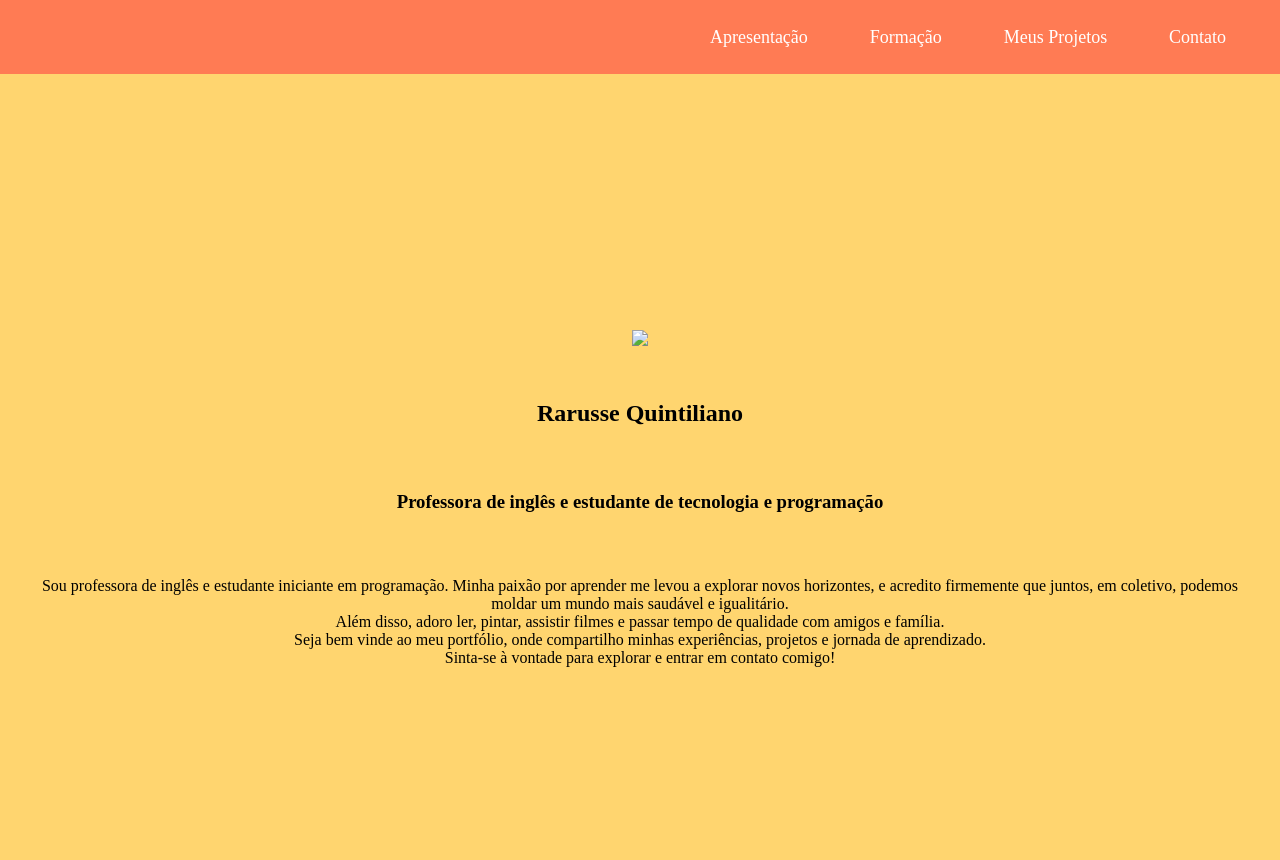
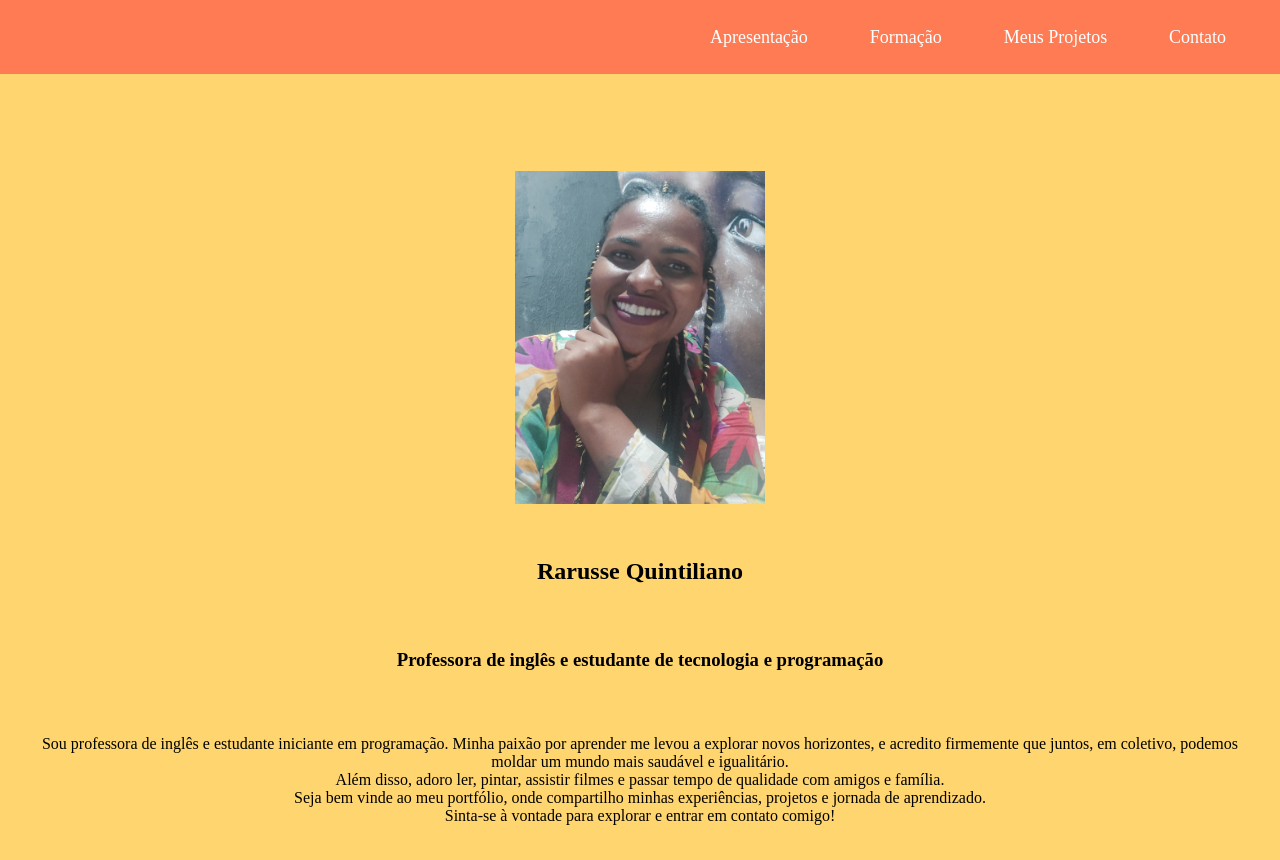
Before and after one commit to Rarusse/Portfolio, a plain HTML site: page index.html in a window 1280 px wide. Shown: the top 860 px of the page. Drawn offline with Linux system fonts and the light colour scheme.

Commit message:
changing image path

```diff
--- a/index.html
+++ b/index.html
@@ -28,7 +28,7 @@
                     <br>
                     <br>
                 <div class="div-img">
-                        <img src="\Users\User\OneDrive\Área de Trabalho\Modulo II - HTML CSS\Portfólio\img\Raru.jpg" width="250px">
+                        <img src="https://github.com/Rarusse/Portfolio/blob/Raru/img/Raru.jpg" width="250px">
                 </div>
                     <br>
 
```
